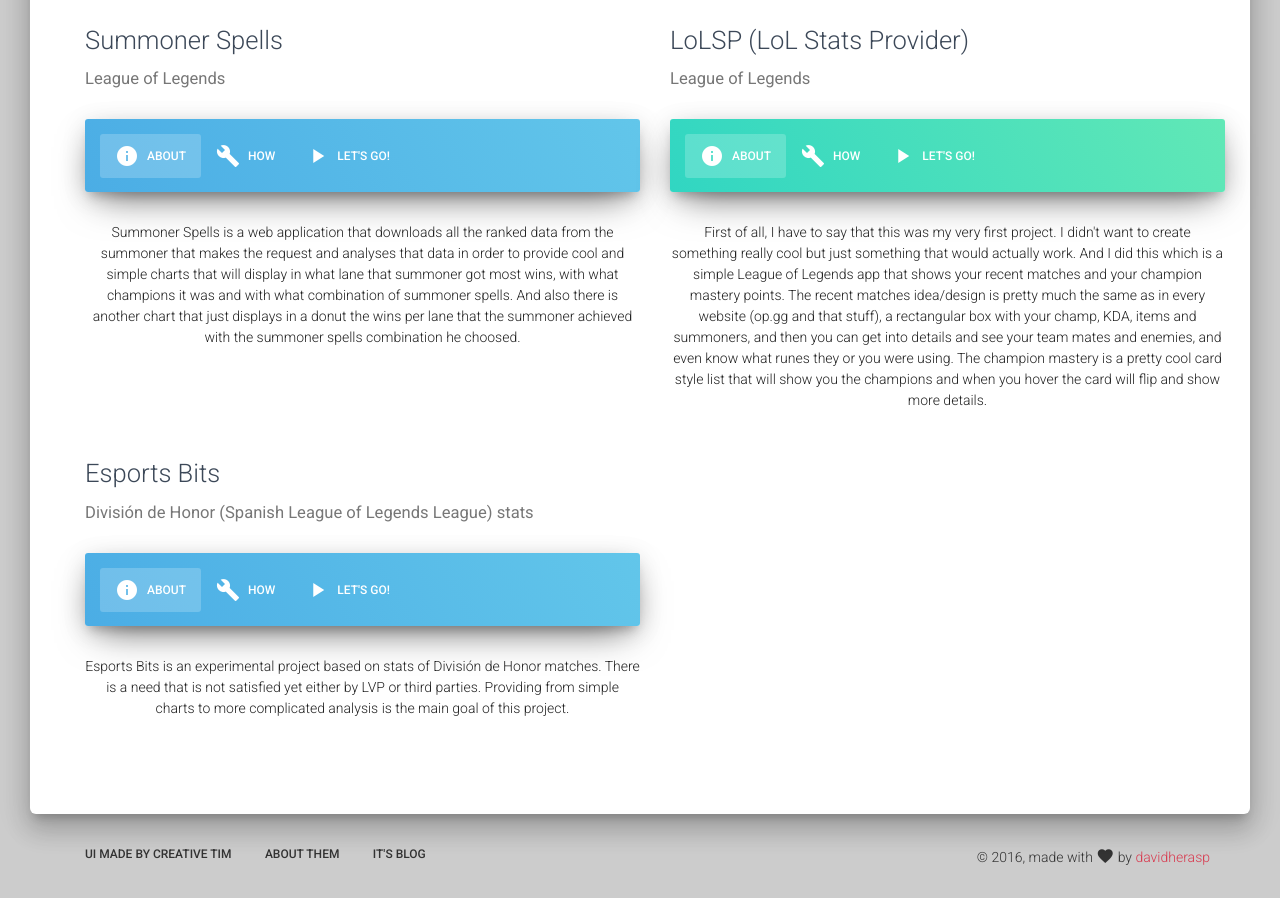
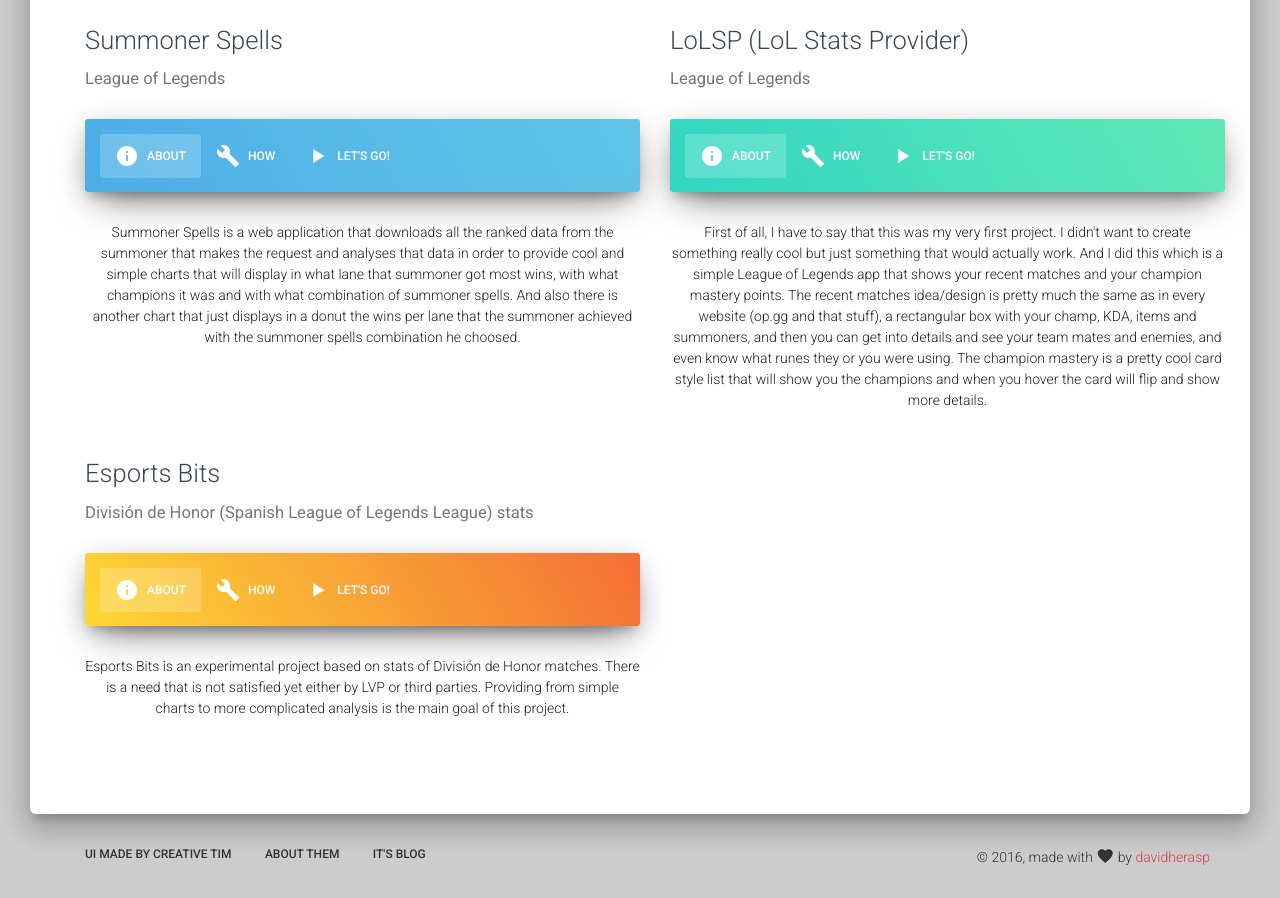
Before and after one commit to davidherasp/davidherasp.github.io, a plain HTML site: page index.html in a window 1280 px wide. Shown: the part 757-1655 px from the top of the page. Drawn offline with Linux system fonts and the light colour scheme.

Commit message:
updated warning colors

```diff
--- a/assets/css/material-kit.css
+++ b/assets/css/material-kit.css
@@ -2899,7 +2899,7 @@ h2.title {
   background: linear-gradient(60deg, #31d6c2, #61e8b6);
 }
 .card .header-warning {
-  background: linear-gradient(60deg, #fdd835, #fbc02d);
+  background: linear-gradient(60deg, #fdd835, #f46e36);
 }
 .card .header-danger {
   background: linear-gradient(60deg, #ef5350, #d83b50);
--- a/index.html
+++ b/index.html
@@ -199,7 +199,7 @@
 				</div>
 				<!-- Tabs on Plain Card -->
 				<div class="card card-nav-tabs card-plain">
-					<div class="header header-info">
+					<div class="header header-warning">
 						<!-- colors: "header-primary", "header-info", "header-success", "header-warning", "header-danger" -->
 						<div class="nav-tabs-navigation">
 							<div class="nav-tabs-wrapper">
```
